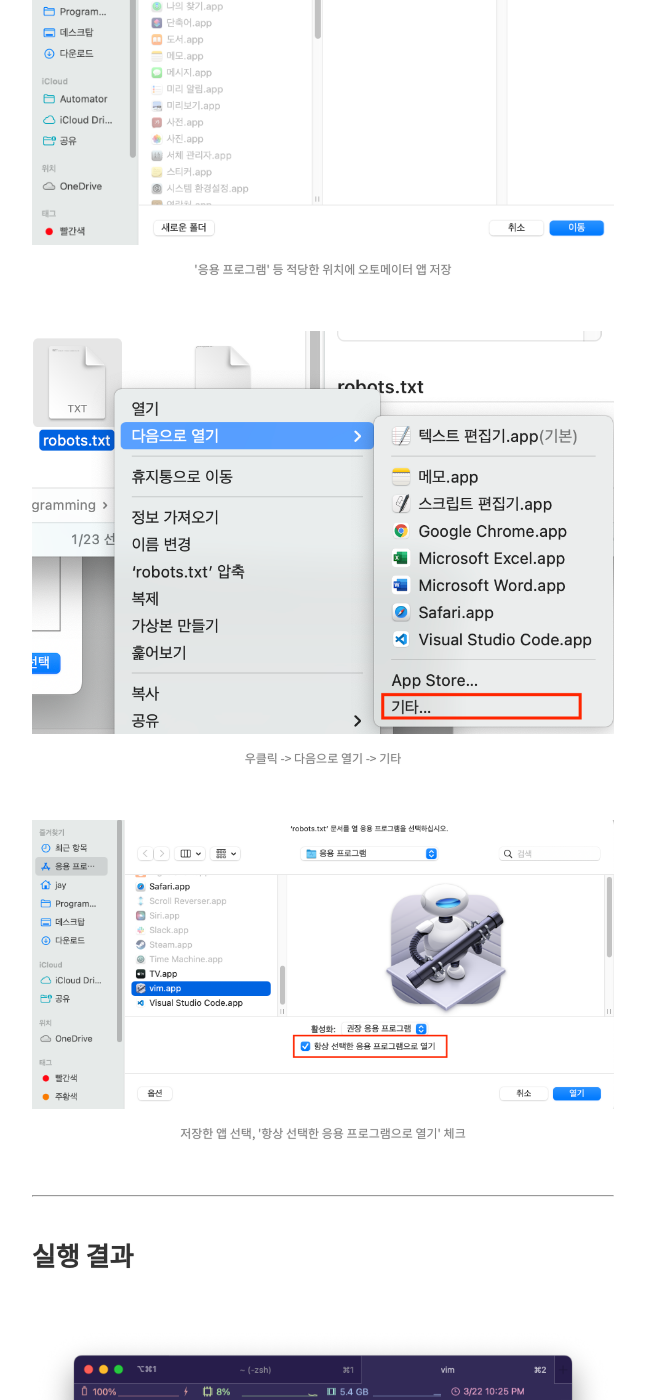
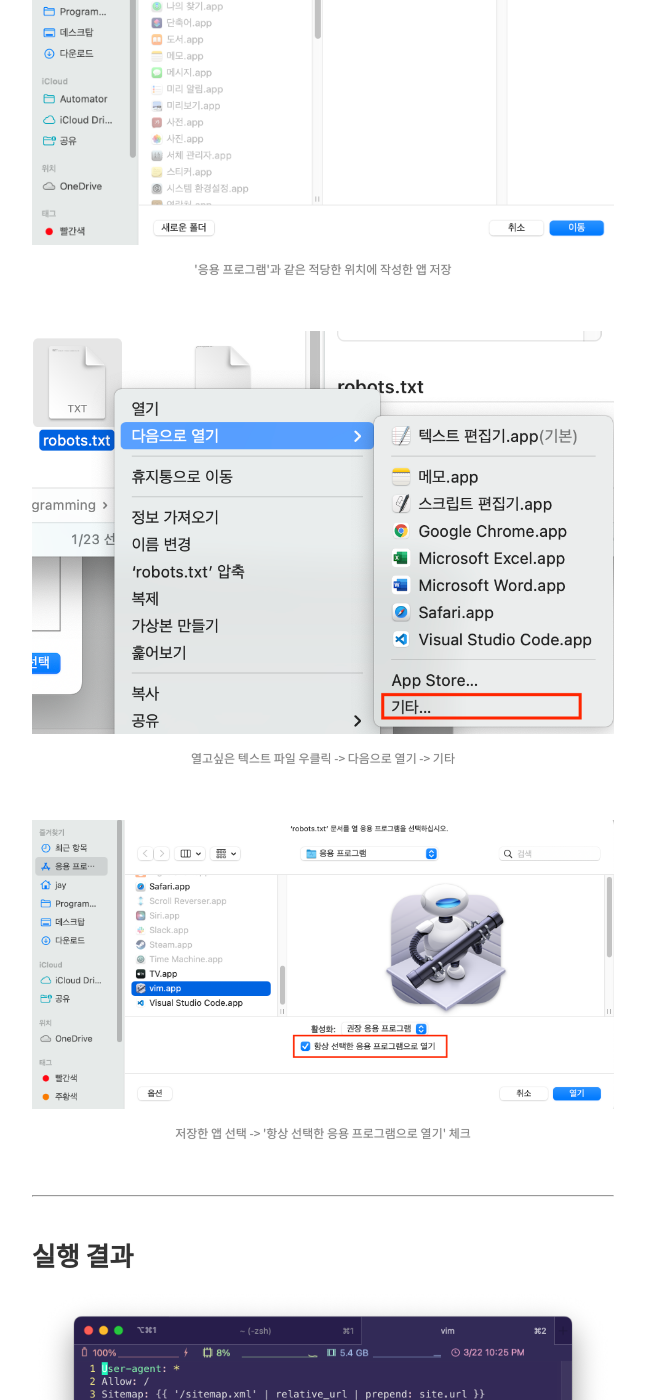
Before and after one commit to Clarit7/clarit7.github.io, a Jekyll site: the page built from _posts/2022-03-22-set_vim_default_editor.md, in a window 1280 px wide and 1400 px high, scrolled down 3230 px. Shown: the whole window, without its empty margins (317-962 px from the left). Built offline with Jekyll 4.4.1, drawn with Linux system fonts in a browser that asks for light colours; some web fonts are replaced; comment, search, counter and statistics services are not loaded; some of the changed text lies outside the part shown.

Commit message:
Change words of post

```diff
--- a/_posts/2022-03-22-set_vim_default_editor.md
+++ b/_posts/2022-03-22-set_vim_default_editor.md
@@ -43,7 +43,7 @@
 <p align="center">
 	<img src="/images/2022/03/22/3.png" width="800px">
 	<figcaption style="text-align:center; font-size:12px; color:#808080">
-		검색창에 AppleScript 검색 후 'AppleScript 실행' 더블클릭, 스크립트 입력창에 아래 코드 작성
+		검색창에 'AppleScript' 검색 후 'AppleScript 실행' 더블클릭, 스크립트 입력창에 아래 코드 작성
  	</figcaption>
 </p>
 
@@ -95,7 +95,7 @@
 <p align="center">
 	<img src="/images/2022/03/22/5.png" width="800px">
 	<figcaption style="text-align:center; font-size:12px; color:#808080">
-		'응용 프로그램' 등 적당한 위치에 오토메이터 앱 저장
+		'응용 프로그램'과 같은 적당한 위치에 작성한 앱 저장
  	</figcaption>
 </p>
 
@@ -104,7 +104,7 @@
 <p align="center">
 	<img src="/images/2022/03/22/6.png" width="800px">
 	<figcaption style="text-align:center; font-size:12px; color:#808080">
-		우클릭 -> 다음으로 열기 -> 기타
+		열고싶은 텍스트 파일 우클릭 -> 다음으로 열기 -> 기타
  	</figcaption>
 </p>
 
@@ -113,7 +113,7 @@
 <p align="center">
 	<img src="/images/2022/03/22/7.png" width="800px">
 	<figcaption style="text-align:center; font-size:12px; color:#808080">
-		저장한 앱 선택, '항상 선택한 응용 프로그램으로 열기' 체크
+		저장한 앱 선택 -> '항상 선택한 응용 프로그램으로 열기' 체크
  	</figcaption>
 </p>
 
@@ -124,8 +124,6 @@
 <br/>
 
 ### 실행 결과
-
-<br/>
 
 <p align="center">
 	<img src="/images/2022/03/22/8.png" width="800px">
```
Also changed, not shown: other parts of _posts/2022-03-22-set_vim_default_editor.md (+2 -2 lines).
